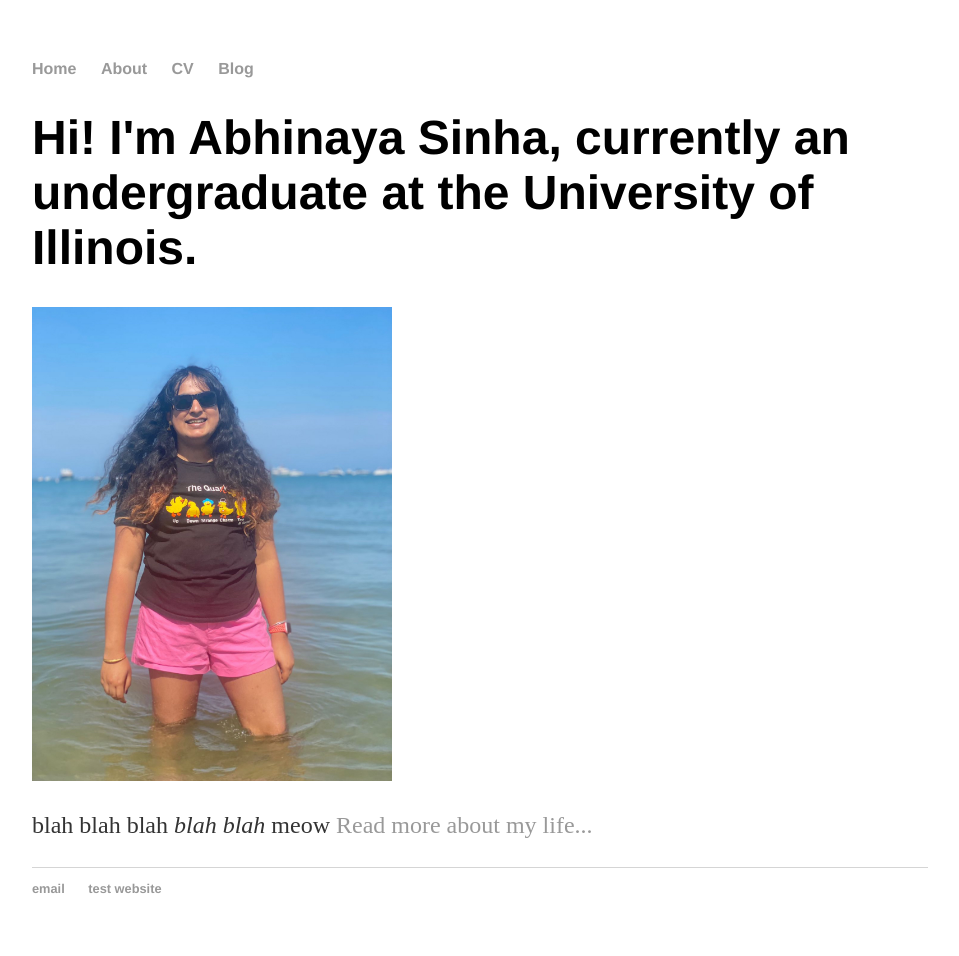
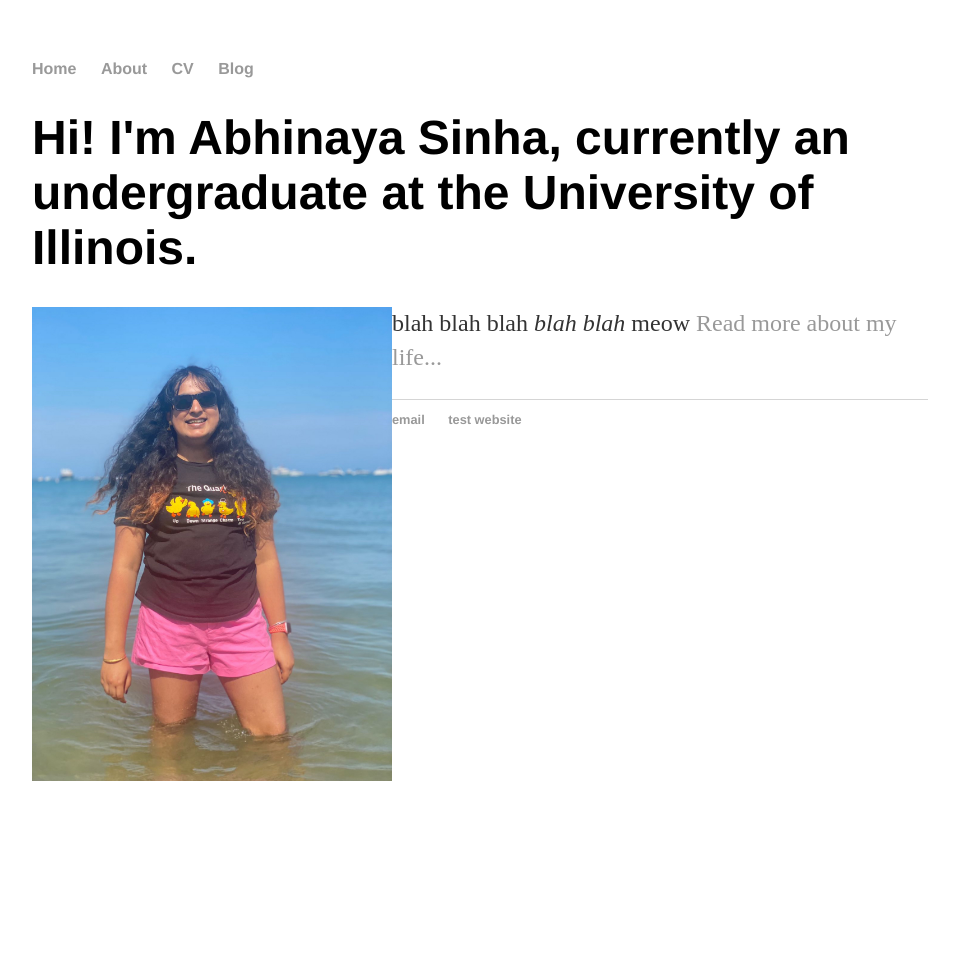
Before and after one commit to abhinaya-sinha/abhinaya-sinha.github.io, a Jekyll site: the page built from index.html, in a window 1280 px wide. Shown: the whole page, without its empty margins (160-1119 px from the left). Built offline with Jekyll 4.4.1, drawn with Linux system fonts in a browser that asks for light colours; after the commit the page ends 900 px from its top, so only the background shows below that.

Commit message:
Update default.html

```diff
--- a/_layouts/default.html
+++ b/_layouts/default.html
@@ -1,9 +1,19 @@
 <!DOCTYPE html>
 	<html>
 		<style>
+			.container {
+    				align-items: center;
+   				justify-content: center;
+ 			}
 			img{
 				width: 100%;
+				float: left;
 			}
+			.text {
+    				padding-left: 20px;
+    				padding-top: 20%;
+    				float: left;
+  		}
 		</style>
 		<head>
 			<title>{{ page.title }}</title>
```
